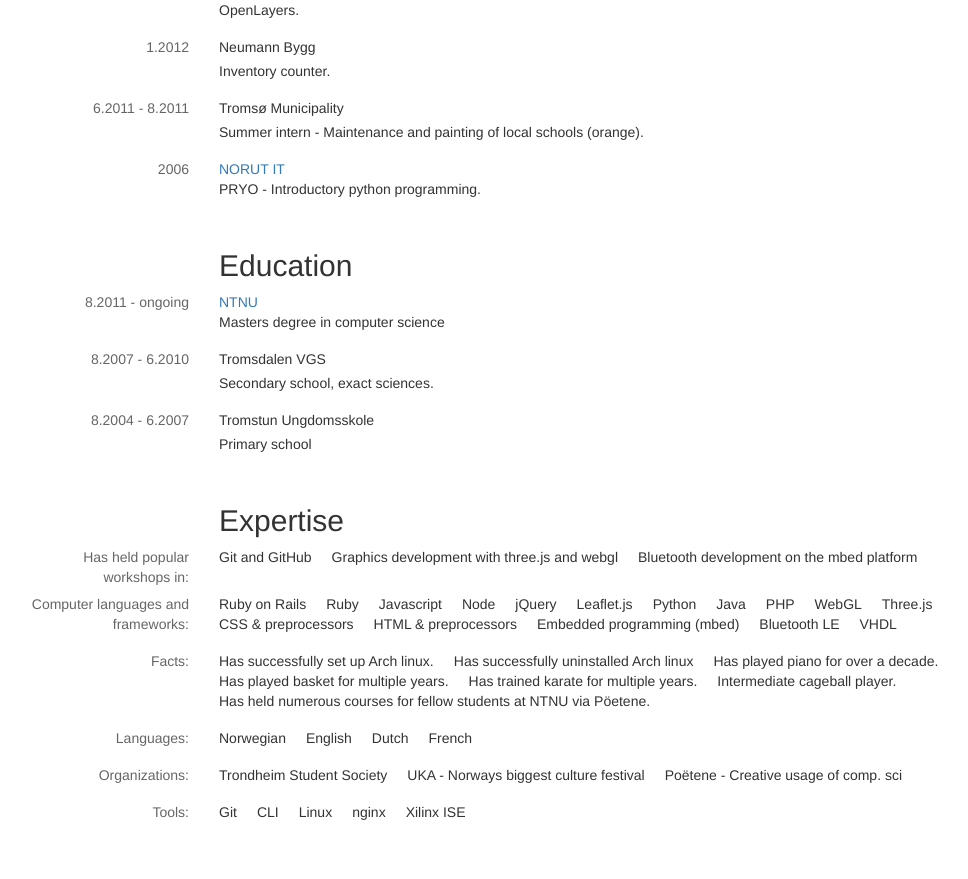
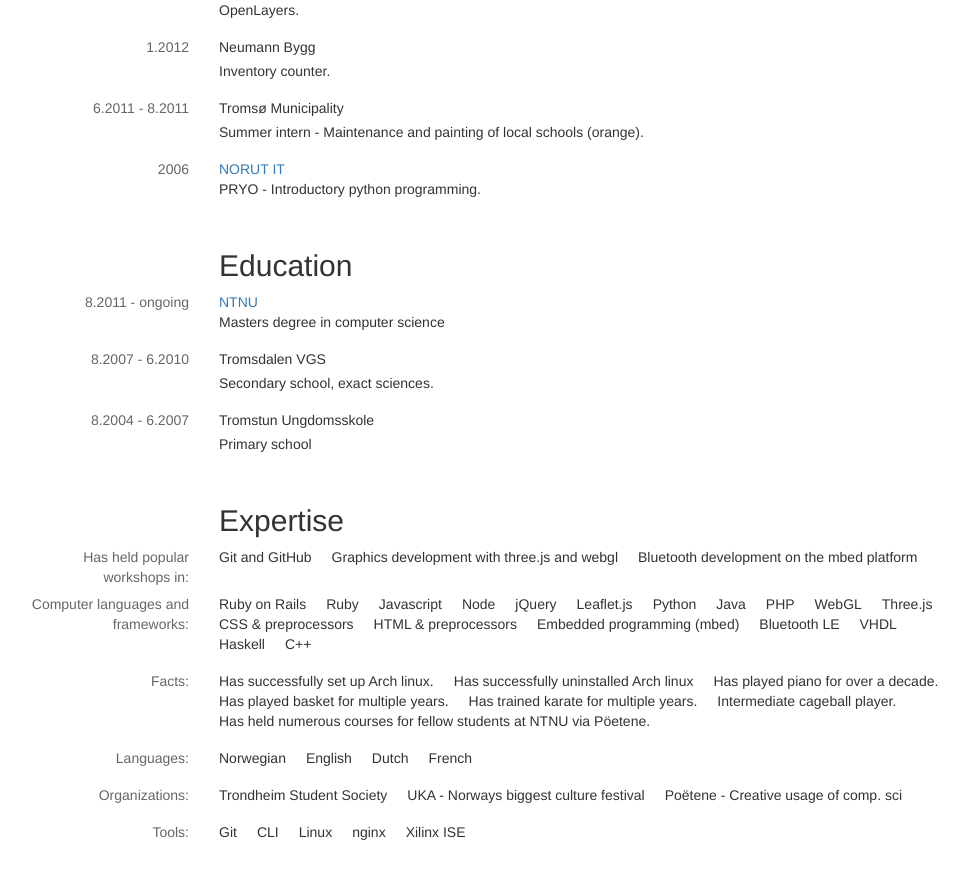
Before and after one commit to aleksanb/burkow, a Jekyll site: the page built from index.html, in a window 1280 px wide and 900 px high, scrolled down 1812 px. Shown: the top 879 px of the window, without its empty margins (46-1014 px from the left). Built offline with Jekyll 4.4.1, drawn with Linux system fonts in a browser that asks for light colours; nearby versions of some CDN libraries.

Commit message:
Add haskell and c++ to computer languages

```diff
--- a/_data/expertise.yml
+++ b/_data/expertise.yml
@@ -22,6 +22,8 @@
     - "Embedded programming (mbed)"
     - "Bluetooth LE"
     - "VHDL"
+    - "Haskell"
+    - "C++"
 
 - title: "Facts:"
   entries:
```
